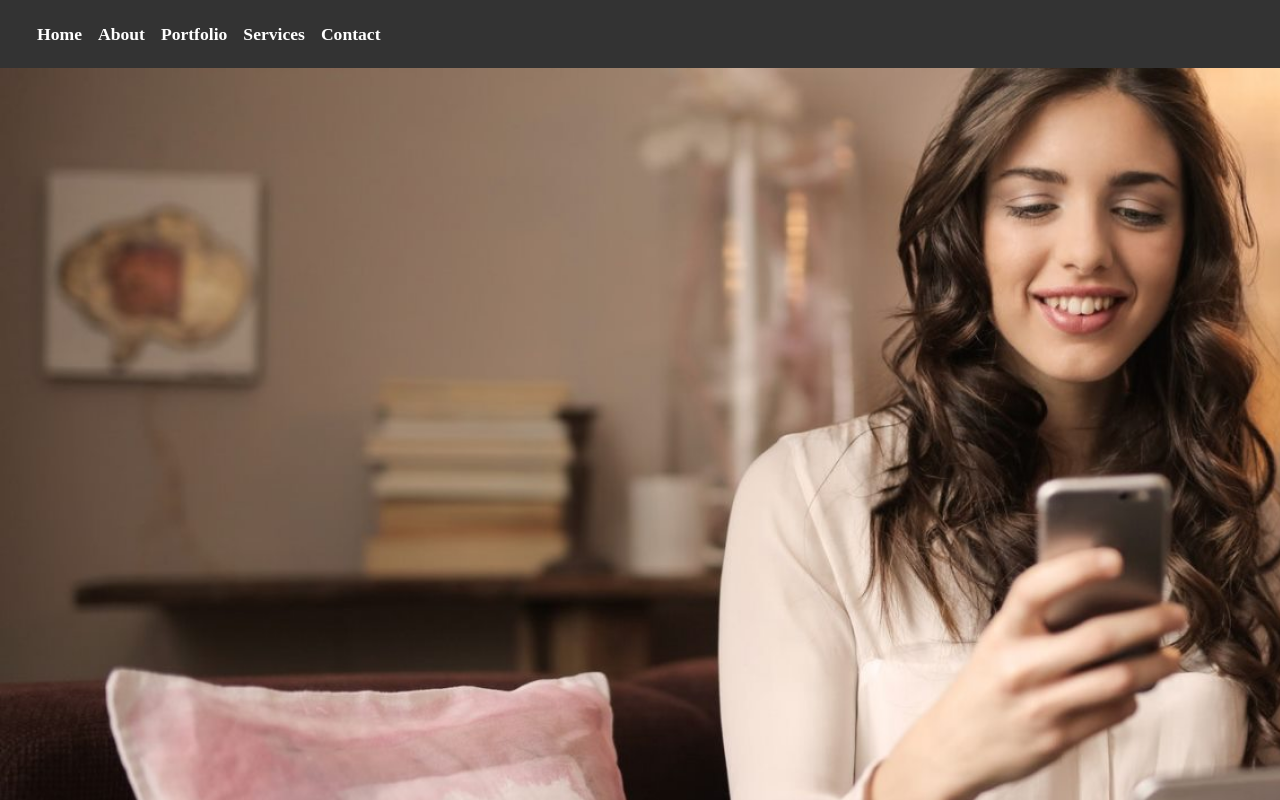
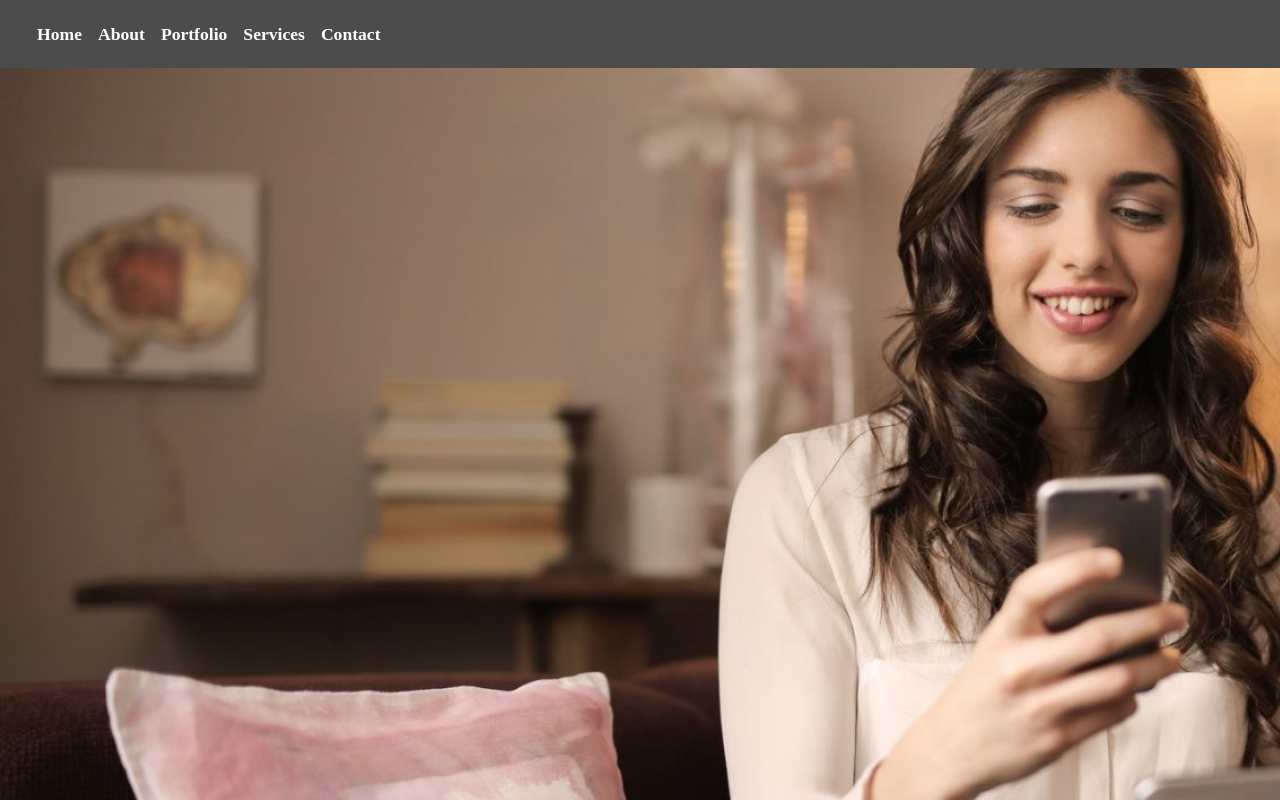
Before and after one commit to Sanjubugalia/myportfolio, a React (Create React App) app: page / in a window 1280 px wide. Shown: the top 800 px of the page. Built offline with nearby package versions, Linux system fonts and the light colour scheme.

Commit message:
Update style.css

```diff
--- a/src/component/css/style.css
+++ b/src/component/css/style.css
@@ -10,8 +10,8 @@
     align-items: center;
     position:Sticky;
     top: 0%;
-    background-color:black;
-     opacity: .8;
+     background-color:black;
+     opacity: .7;
      right: 10%
 }
 
```
